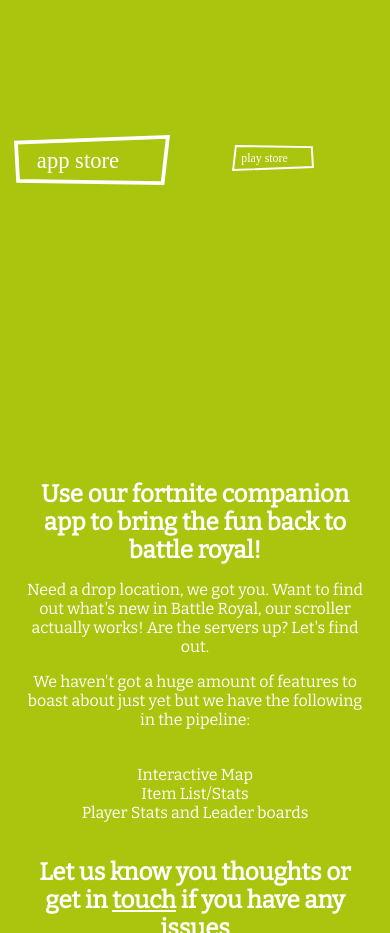
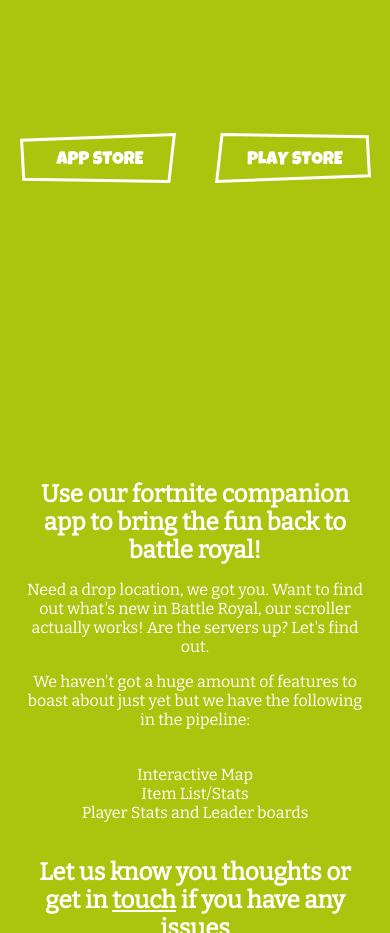
Before and after one commit to groveale/groveale-web, a React (Create React App) app: page /projects/droppin in a window 390 px wide. Shown: the part 1340-2273 px from the top of the page. Built offline with nearby package versions, Linux system fonts and the light colour scheme.

Commit message:
updated app images

```diff
--- a/src/projects/droppin/Droppin.css
+++ b/src/projects/droppin/Droppin.css
@@ -101,7 +101,7 @@
   @media (max-width: 500px) {
 
   .store-icon {
-    width: 40%;
+    width: 80%;
     }
 
 
--- a/src/projects/droppin/DroppinPage.js
+++ b/src/projects/droppin/DroppinPage.js
@@ -100,7 +100,7 @@
 
             <div className="dropping-download">
 
-             <img src={appstore} className="store-icon" alt="app store" />
+             <a href="https://itunes.apple.com/us/app/droppin/id1383700189?ls=1&mt=8"><img src={appstore} className="store-icon" alt="app store" /></a>
              <a href="https://play.google.com/store/apps/details?id=com.groveale.fortnitedrop"><img src={playstore} className="store-icon" alt="play store" /></a>
 
             </div>
```
Also changed, not shown: src/projects/droppin/images/appstore.svg, src/projects/droppin/images/playstore.svg.
